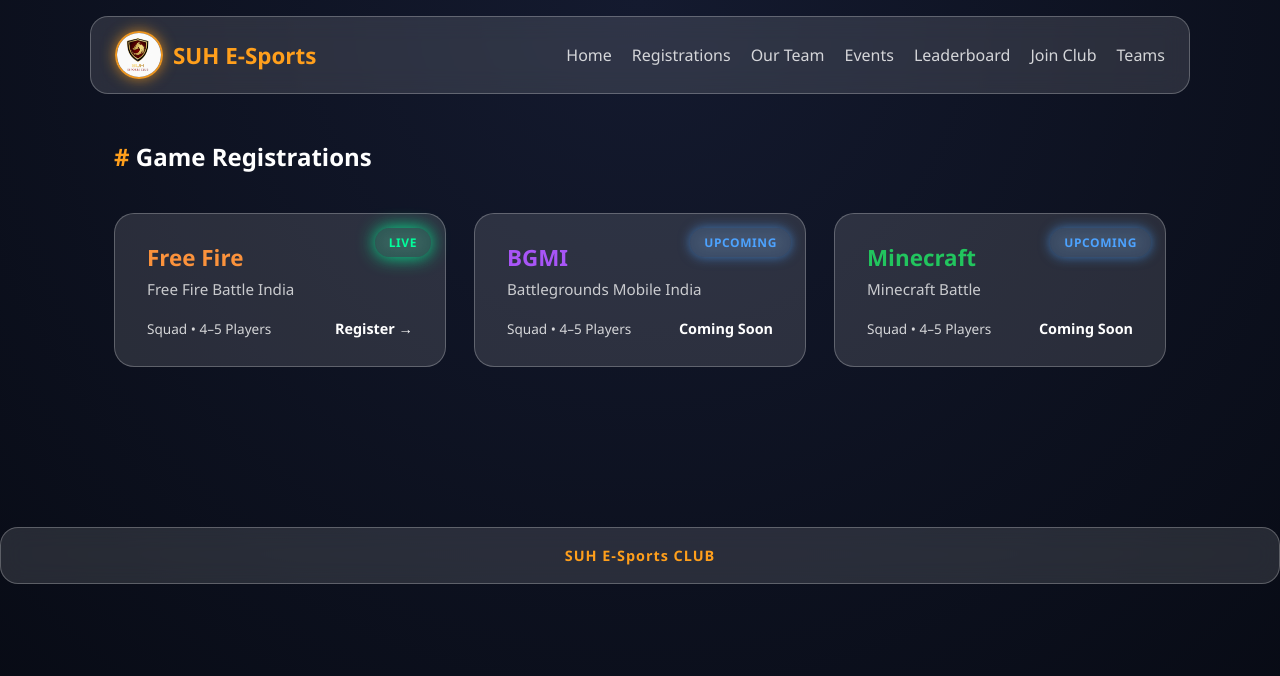
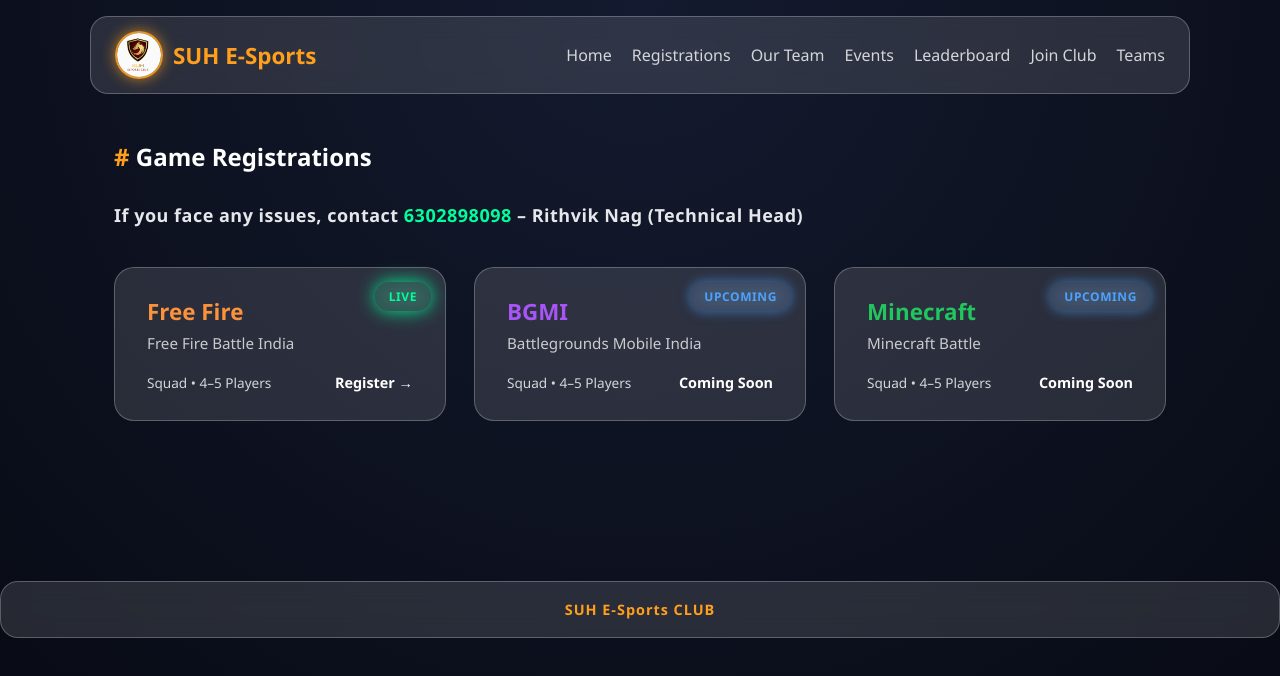
Before and after one commit to suhesports24-tech/suhesportsofficial, a React (Vite) app: page /registrations in a window 1280 px wide. Shown: the top 676 px of the page. Built offline with nearby package versions, Linux system fonts and the light colour scheme.

Commit message:
added support number

```diff
--- a/src/components/Section.jsx
+++ b/src/components/Section.jsx
@@ -1,11 +1,16 @@
 import "./components.css";
 
-export default function Section({ title, children }) {
+export default function Section({ title, subtitle, children }) {
   return (
     <section className="section animate">
       <h2>
         <span>#</span> {title}
       </h2>
+
+      {subtitle && (
+        <p className="section-note">{subtitle}</p>
+      )}
+
       {children}
     </section>
   );
--- a/src/components/components.css
+++ b/src/components/components.css
@@ -1490,3 +1490,39 @@ button:disabled {
 .status-badge.live {
   animation: livePulse 1.6s infinite;
 }
+.section-note {
+  margin-top: 6px;
+  font-size: 14px;
+  color: #94a3b8;
+}
+.section-note {
+  margin-top: 6px;
+  font-size: 14px;
+  color: #94a3b8;
+}
+
+.contact-link {
+  color: #00ff9c;
+  font-weight: 700;
+  text-decoration: none;
+}
+
+.contact-link:hover {
+  text-decoration: underline;
+}
+.section-note {
+  margin-top: 8px;
+  font-size: 18px;              /* closer to heading */
+  font-weight: 600;
+  letter-spacing: 0.5px;
+  color: #e5e7eb;               /* same light heading tone */
+}
+.contact-link {
+  color: #00ff9c;               /* same accent style */
+  font-weight: 700;
+  text-decoration: none;
+}
+
+.contact-link:hover {
+  text-decoration: underline;
+}
--- a/src/pages/Registrations.jsx
+++ b/src/pages/Registrations.jsx
@@ -8,11 +8,12 @@ import "../components/components.css";
 /* 🔗 GOOGLE FORM URLS */
 const FORM_URLS = {
   BGMI: "https://docs.google.com/forms/d/e/1FAIpQLScPoYi1ACNYxZxzqfaipu_-8cwECSRDGZ-kvrbFf1rf8rKcXQ/viewform",
-  "Free Fire": "https://docs.google.com/forms/d/e/1FAIpQLSeN7VD2SzpBjHeFBwrY7fE0TLOCK-8tnap3zsEn4hDXJrFV6g/viewform?usp=header",
+  "Free Fire":
+    "https://docs.google.com/forms/d/e/1FAIpQLSeN7VD2SzpBjHeFBwrY7fE0TLOCK-8tnap3zsEn4hDXJrFV6g/viewform?usp=header",
   Minecraft: "https://docs.google.com/forms/d/e/ZZZZZZZZ/viewform",
 };
 
-/* 📊 GOOGLE SHEET API (Apps Script Web App URL) */
+/* 📊 GOOGLE SHEET API */
 const SHEET_API_URL =
   "https://script.google.com/macros/s/AKfycbwOzbQoeHmalMmYUVmp_upOtk4VC4qnWBcExL1ZQfczVkgUtW52kI90PsCQNioye6e_/exec";
 
@@ -27,7 +28,7 @@ export default function Registrations() {
   });
 
   const games = [
-      {
+    {
       name: "Free Fire",
       sub: "Free Fire Battle India",
       players: "Squad • 4–5 Players",
@@ -38,10 +39,9 @@ export default function Registrations() {
       name: "BGMI",
       sub: "Battlegrounds Mobile India",
       players: "Squad • 4–5 Players",
-      status: "UPCOMING", // LIVE | UPCOMING | ENDED
+      status: "UPCOMING",
       theme: "bgmi",
     },
-
     {
       name: "Minecraft",
       sub: "Minecraft Battle",
@@ -59,7 +59,7 @@ export default function Registrations() {
     });
   };
 
-  /* ✅ SUBMIT → REDIRECT → SAVE IN BACKGROUND */
+  /* ✅ SUBMIT */
   const handleSubmit = () => {
     if (
       !teamForm.teamName ||
@@ -71,11 +71,9 @@ export default function Registrations() {
       return;
     }
 
-    // ✅ 1. REDIRECT IMMEDIATELY (BROWSER ALLOWS THIS)
     const formUrl = FORM_URLS[activeGame.name];
     window.location.href = formUrl;
 
-    // ✅ 2. SAVE TO GOOGLE SHEET IN BACKGROUND (NO AWAIT)
     fetch(SHEET_API_URL, {
       method: "POST",
       body: JSON.stringify({
@@ -95,6 +93,15 @@ export default function Registrations() {
       <Navbar />
 
       <Section title="Game Registrations">
+        {/* ✅ CONTACT LINE (THIS IS THE FIX) */}
+        <p className="section-note">
+          If you face any issues, contact{" "}
+          <a href="tel:6302898098" className="contact-link">
+            6302898098
+          </a>{" "}
+          – Rithvik Nag (Technical Head)
+        </p>
+
         <div className="reg-grid">
           {games.map((game) => (
             <div
```
